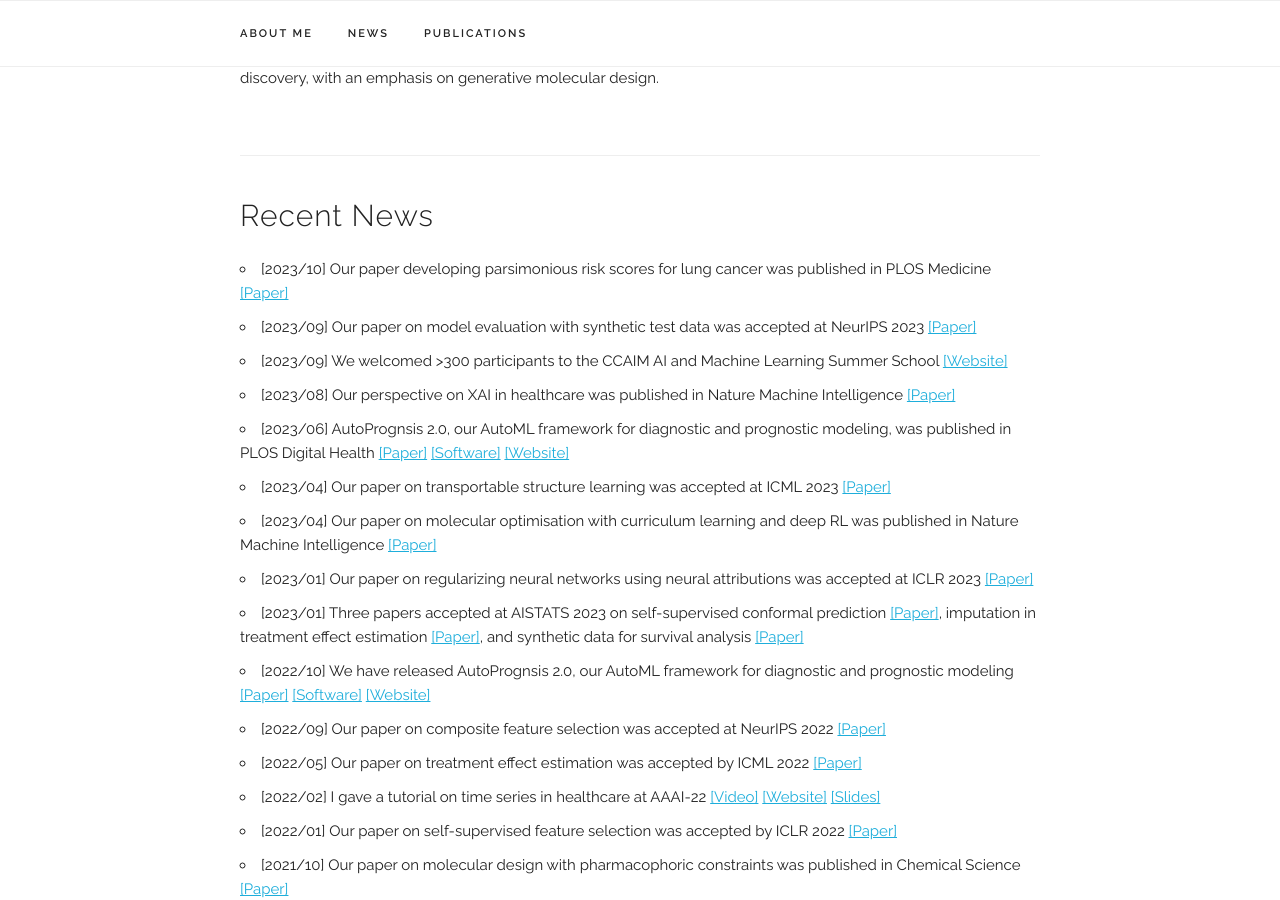
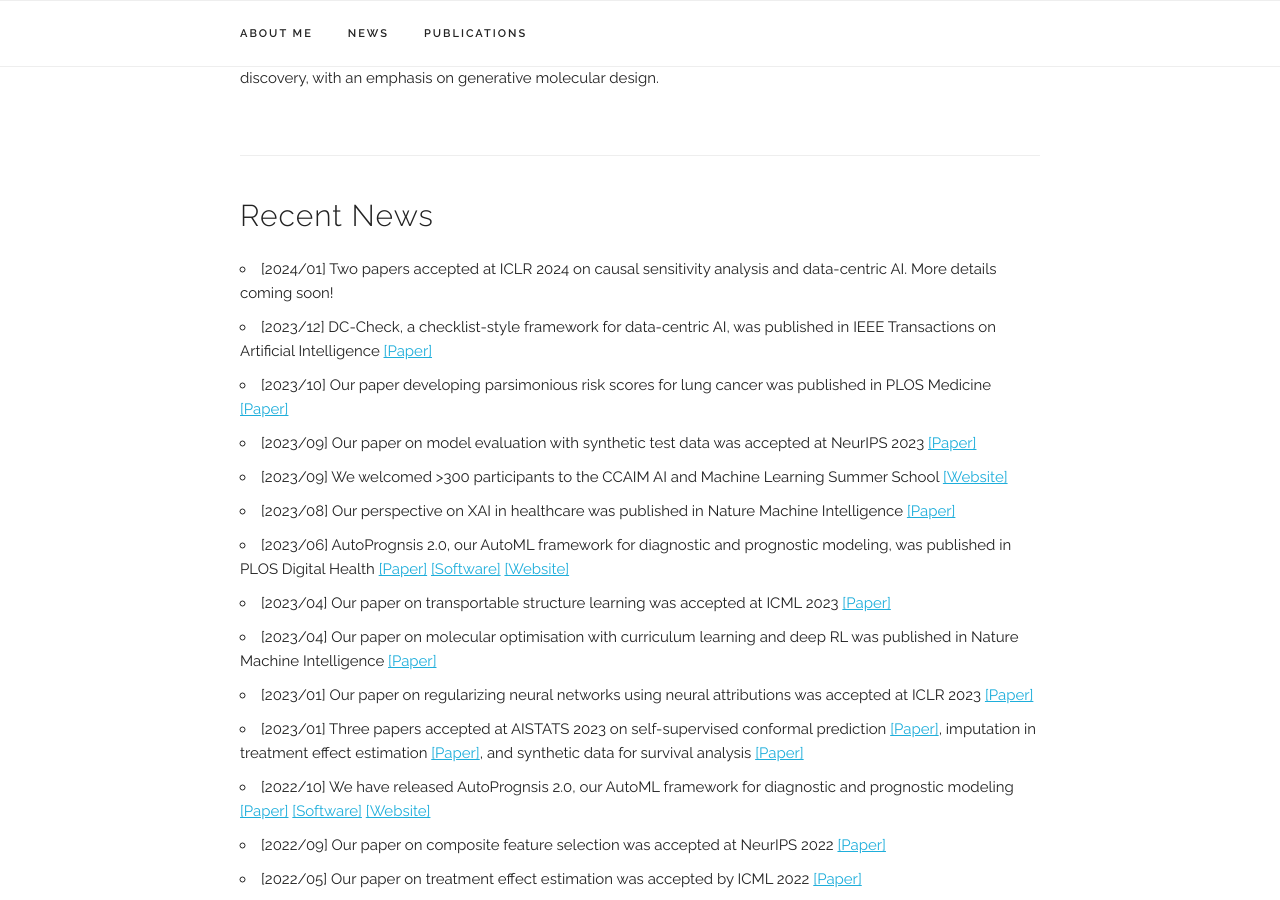
Before and after one commit to fimrie/fimrie.github.io, a Jekyll site: the page built from index.html, in a window 1280 px wide and 900 px high, scrolled down 622 px. Built offline with Jekyll 4.4.1, drawn with Linux system fonts in a browser that asks for light colours; some web fonts are replaced.

Commit message:
Update index.html

```diff
--- a/index.html
+++ b/index.html
@@ -22,6 +22,8 @@ title: Home
 <div class="docs-section" id="news">
   <h4>Recent News</h4>
   <ul>
+    <li>[2024/01] Two papers accepted at ICLR 2024 on causal sensitivity analysis and data-centric AI. More details coming soon!</li>
+    <li>[2023/12] DC-Check, a checklist-style framework for data-centric AI, was published in IEEE Transactions on Artificial Intelligence <a href="https://ieeexplore.ieee.org/abstract/document/10372382">[Paper]</a></li>
     <li>[2023/10] Our paper developing parsimonious risk scores for lung cancer was published in PLOS Medicine <a href="https://journals.plos.org/plosmedicine/article?id=10.1371/journal.pmed.1004287">[Paper]</a></li>
     <li>[2023/09] Our paper on model evaluation with synthetic test data was accepted at NeurIPS 2023 <a href="https://arxiv.org/abs/2310.16524">[Paper]</a></li>
     <li>[2023/09] We welcomed >300 participants to the CCAIM AI and Machine Learning Summer School <a href="https://ccaim.cam.ac.uk/summer-school/">[Website]</a></li>
```
